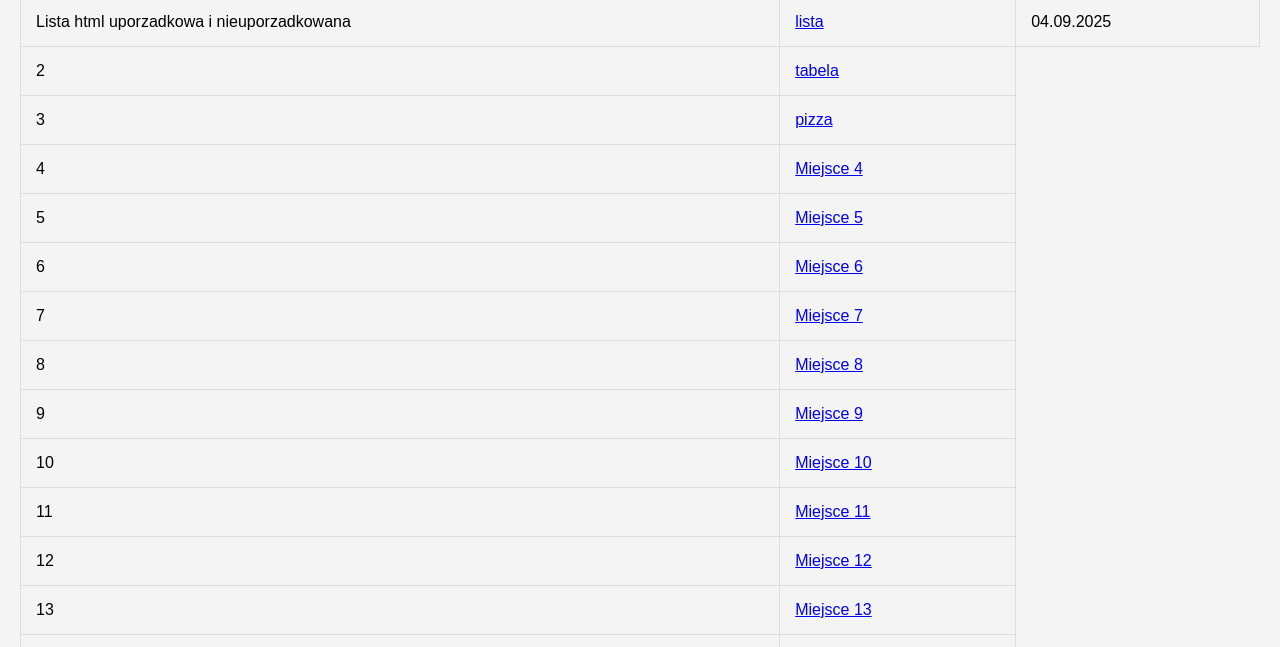
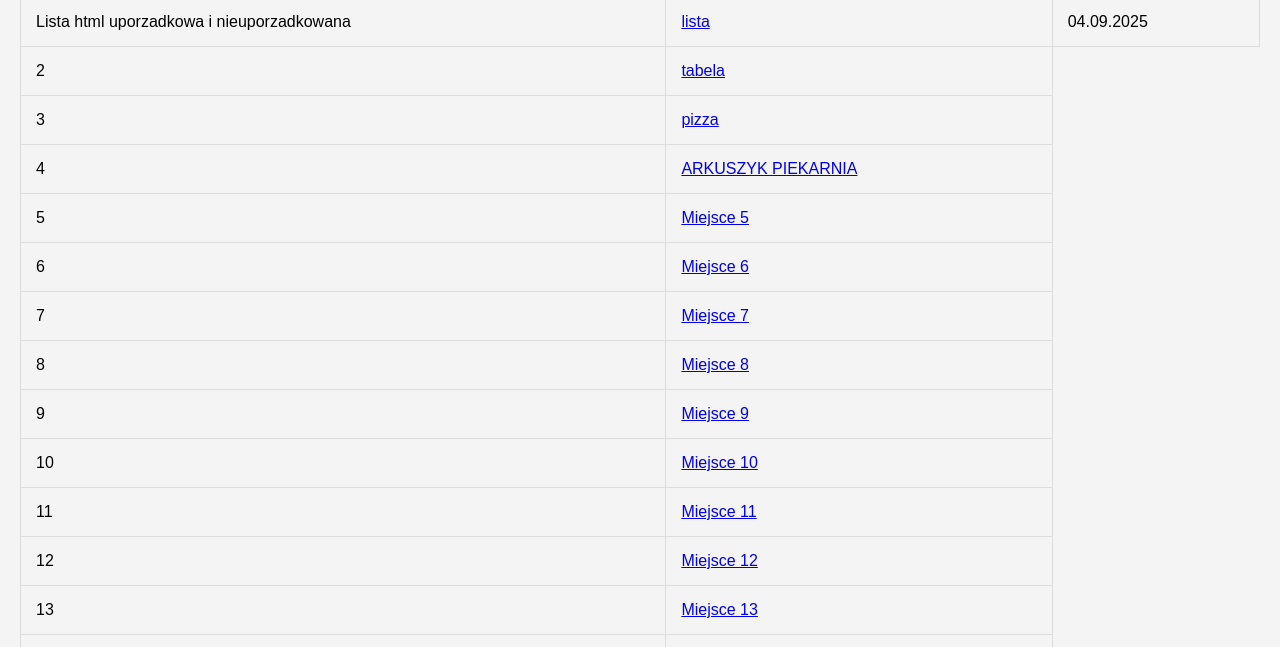
Before and after one commit to vzsh18539/5675, a plain HTML site: page index.html in a window 1280 px wide. Shown: the part 152-799 px from the top of the page. Drawn offline with Linux system fonts and the light colour scheme.

Commit message:
Update index.html

```diff
--- a/index.html
+++ b/index.html
@@ -56,7 +56,7 @@
     </tr>
     <tr>
         <td>4</td>
-        <td><a href="link4.html">Miejsce 4</a></td>
+        <td><a href="piekarnia.html">ARKUSZYK PIEKARNIA</a></td>
     </tr>
     <tr>
         <td>5</td>
```
